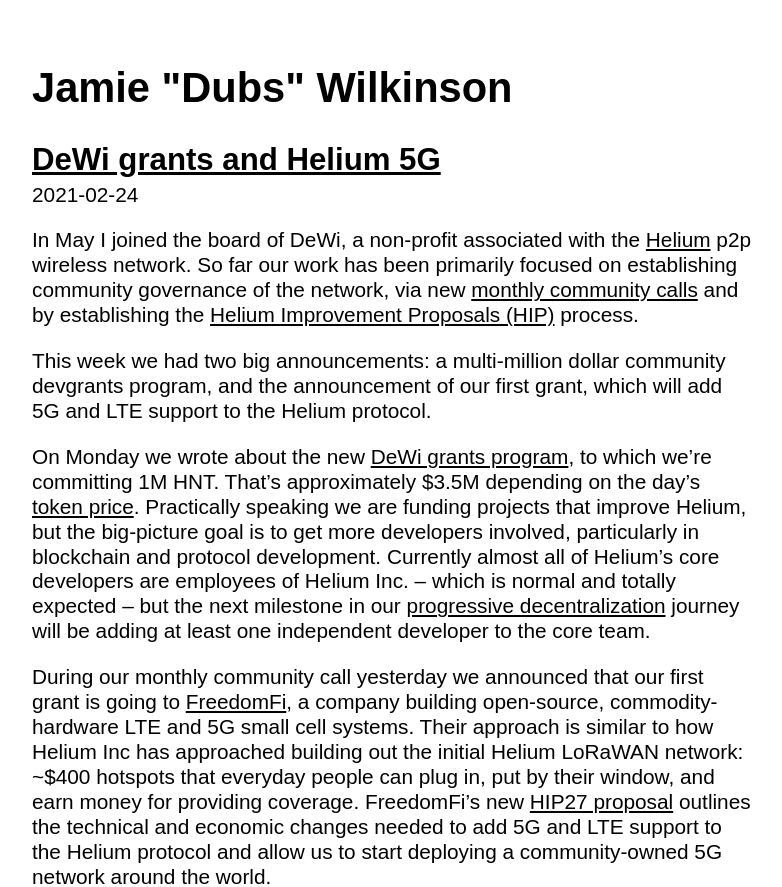
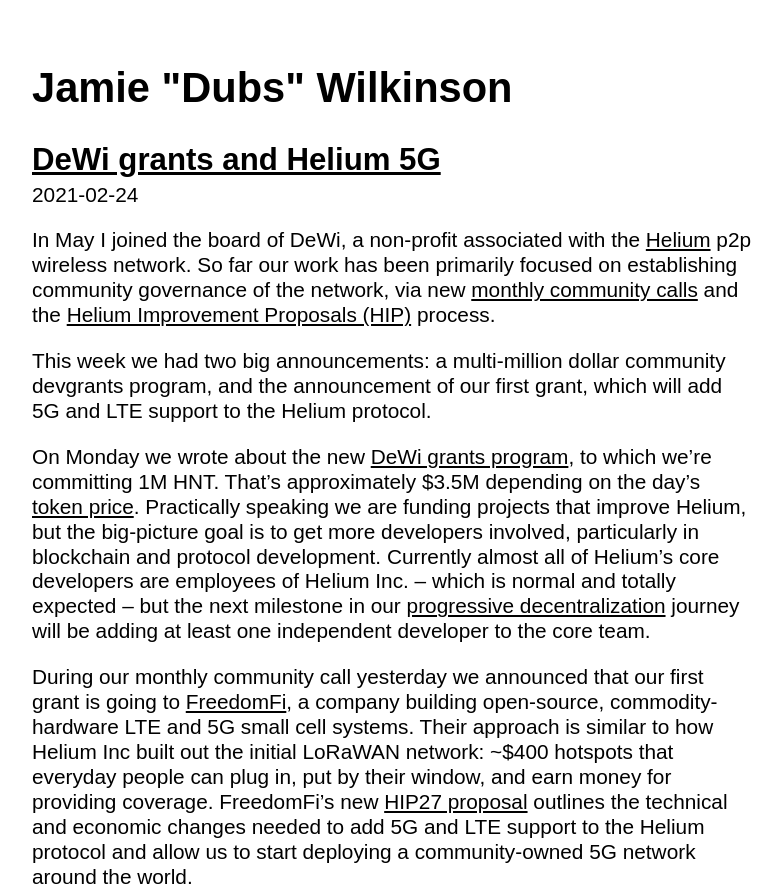
Before and after one commit to jamiew/jamiedubs.com, a Jekyll site: the page built from _posts/2021-02-24-dewi-grants-and-helium-5g.md, in a window 1280 px wide and 900 px high, cut to the strip 0-887 px from the top of the window. Shown: the whole strip, without its empty margins (248-1030 px from the left). Built offline with Jekyll 4.4.1, drawn with Linux system fonts in a browser that asks for light colours.

Commit message:
Minor copy updates

```diff
--- a/_posts/2021-02-24-dewi-grants-and-helium-5g.md
+++ b/_posts/2021-02-24-dewi-grants-and-helium-5g.md
@@ -6,13 +6,13 @@
 - dewi
 ---
 
-In May I joined the board of DeWi, a non-profit associated with the [Helium](https://helum.com) p2p wireless network. So far our work has been primarily focused on establishing community governance of the network, via new [monthly community calls](https://dewi.org/community-call) and by establishing the [Helium Improvement Proposals (HIP)](https://github.com/helium/HIP) process.
+In May I joined the board of DeWi, a non-profit associated with the [Helium](https://helum.com) p2p wireless network. So far our work has been primarily focused on establishing community governance of the network, via new [monthly community calls](https://dewi.org/community-call) and the [Helium Improvement Proposals (HIP)](https://github.com/helium/HIP) process.
 
 This week we had two big announcements: a multi-million dollar community devgrants program, and the announcement of our first grant, which will add 5G and LTE support to the Helium protocol.
 
 On Monday we wrote about the new [DeWi grants program](https://dewialliance.medium.com/launching-the-dewi-grant-program-9410310129bf), to which we're committing 1M HNT. That's approximately $3.5M depending on the day's [token price](https://www.coingecko.com/en/coins/helium). Practically speaking we are funding projects that improve Helium, but the big-picture goal is to get more developers involved, particularly in blockchain and protocol development. Currently almost all of Helium's core developers are employees of Helium Inc. – which is normal and totally expected – but the next milestone in our [progressive decentralization](https://) journey will be adding at least one independent developer to the core team.
 
-During our monthly community call yesterday we announced that our first grant is going to [FreedomFi](https://freedomfi.com/), a company building open-source, commodity-hardware LTE and 5G small cell systems. Their approach is similar to how Helium Inc has approached building out the initial Helium LoRaWAN network: ~$400 hotspots that everyday people can plug in, put by their window, and earn money for providing coverage. FreedomFi's new [HIP27 proposal](https://github.com/helium/HIP/issues/134) outlines the technical and economic changes needed to add 5G and LTE support to the Helium protocol and allow us to start deploying a community-owned 5G network around the world.
+During our monthly community call yesterday we announced that our first grant is going to [FreedomFi](https://freedomfi.com/), a company building open-source, commodity-hardware LTE and 5G small cell systems. Their approach is similar to how Helium Inc built out the initial LoRaWAN network: ~$400 hotspots that everyday people can plug in, put by their window, and earn money for providing coverage. FreedomFi's new [HIP27 proposal](https://github.com/helium/HIP/issues/134) outlines the technical and economic changes needed to add 5G and LTE support to the Helium protocol and allow us to start deploying a community-owned 5G network around the world.
 
 ![Screenshot from the community call yesterday](https://dl.dropboxusercontent.com/s%2Fzmiybc412zasa1c%2FScreen%2520Shot%25202021-02-24%2520at%252012-36-22%2520Zoom%2520Meeting%2520.png%25281684731797%2529.png.png)
 
```
